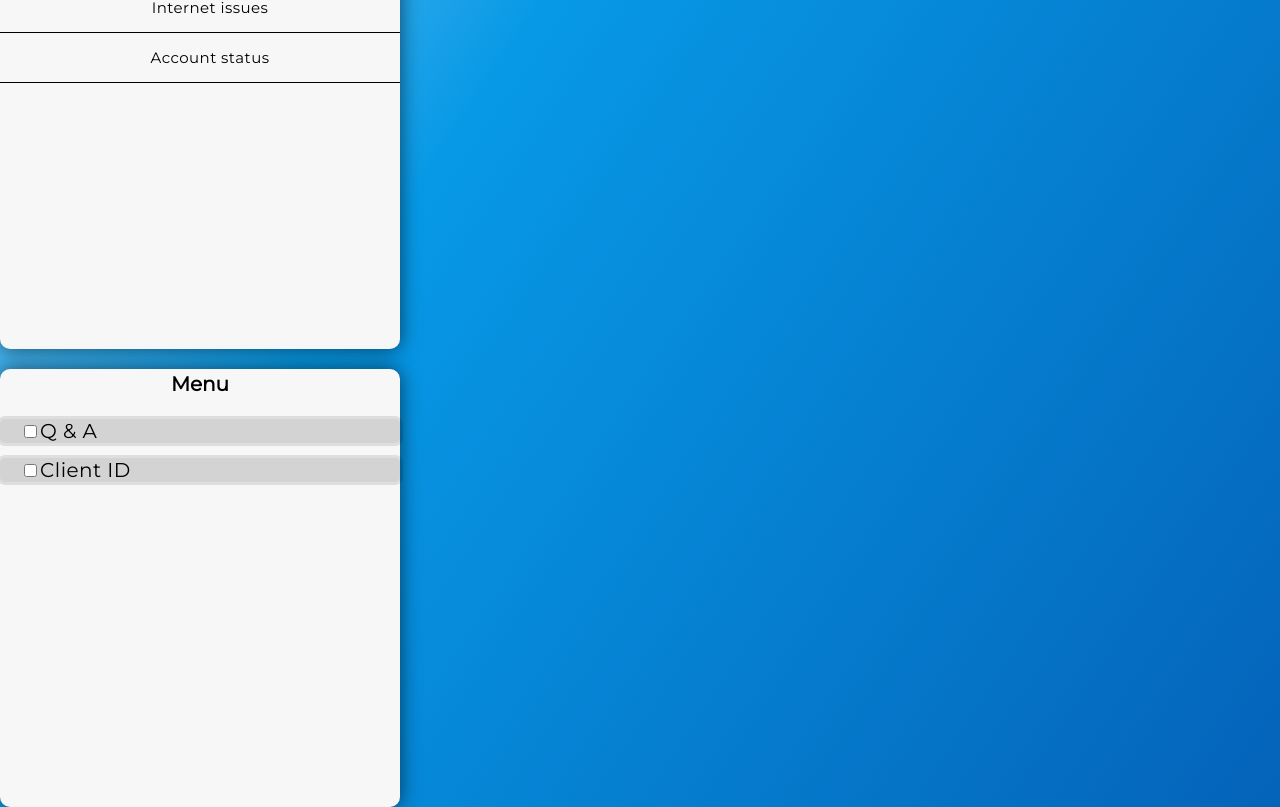
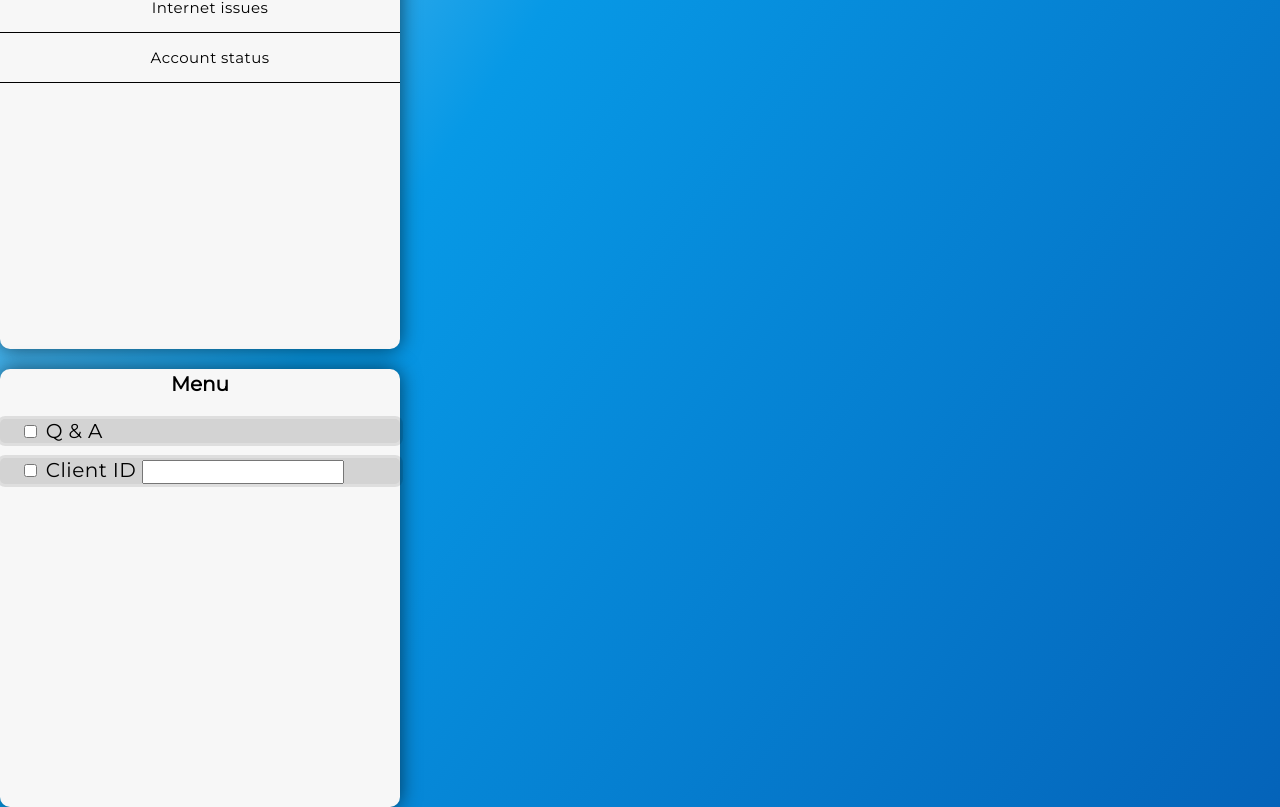
Before and after one commit to AmazonConnect-TECCEM-502/amazonconnect-frontend, a React (Create React App) app: page / in a window 1280 px wide. Shown: the part 1075-1882 px from the top of the page. Built offline with nearby package versions, Linux system fonts and the light colour scheme.

Commit message:
Menu update

```diff
--- a/src/components/Menu/Element.js
+++ b/src/components/Menu/Element.js
@@ -5,8 +5,10 @@ const Element = (props) =>{
 
         <div className="element">
             <input type="checkbox" id="cbox"/>
-            <label for="cbox">{props.element}</label>
+            <label for="cbox">&nbsp;{props.element}&nbsp;{props.input}</label>
+
         </div>
+
     )
 
 };
--- a/src/components/Menu/Menu.js
+++ b/src/components/Menu/Menu.js
@@ -8,7 +8,7 @@ const Menu = () =>{
             <p className="title"> Menu </p>
             <div className="elements-container">
                 <Element element = "Q & A"/>
-                <Element element = "Client ID"/>
+                <Element element = "Client ID" input = {<input className="input-ID" type="text" name="ID"/>}/>
             </div>
         </Fragment>
     )
--- a/src/style/Menu/Menu.css
+++ b/src/style/Menu/Menu.css
@@ -22,3 +22,8 @@
     display:grid;
     gap: 15px;
 }
+
+.input-ID{
+    font-size: 15px;
+    font-family:Verdana, Geneva, Tahoma, sans-serif
+}
```
